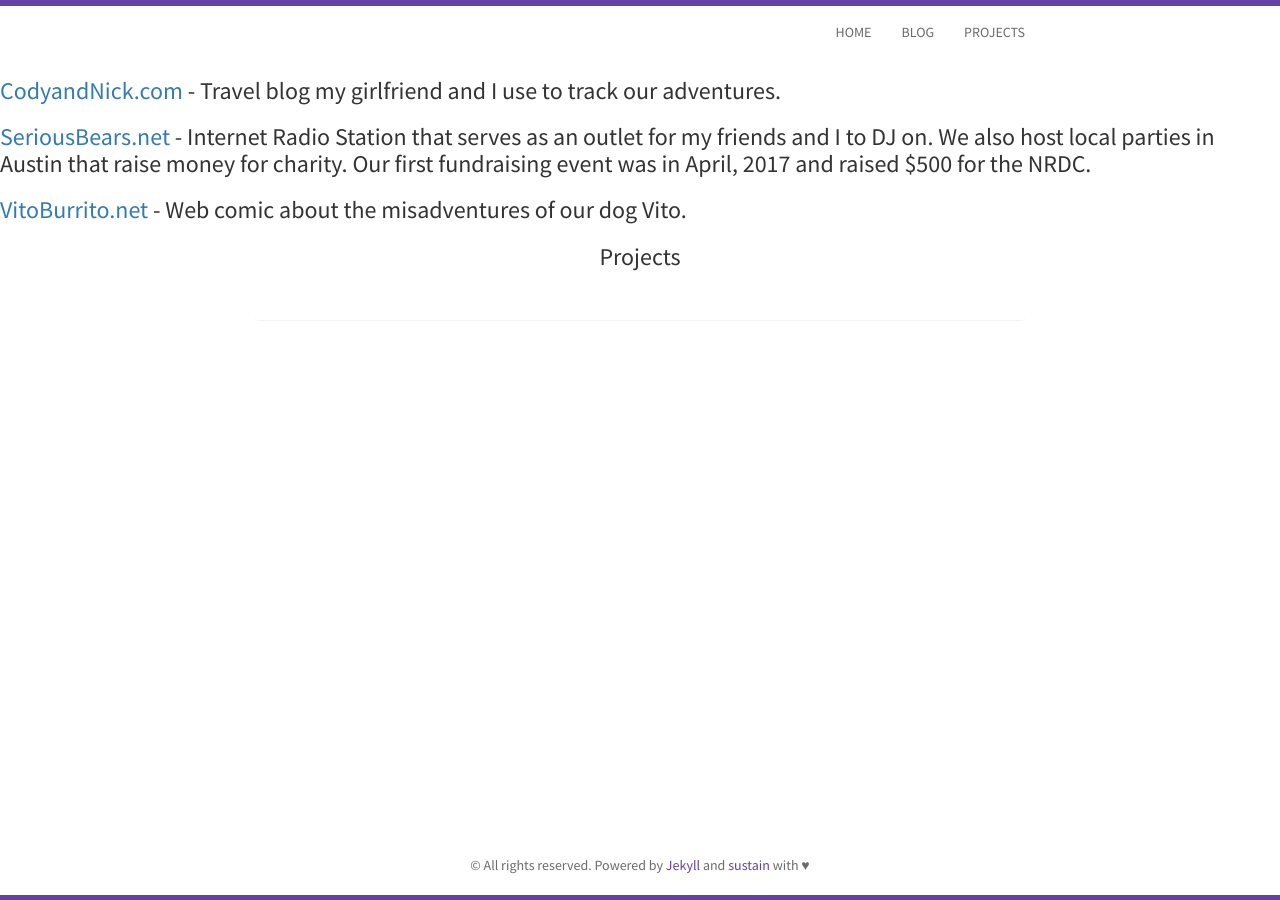
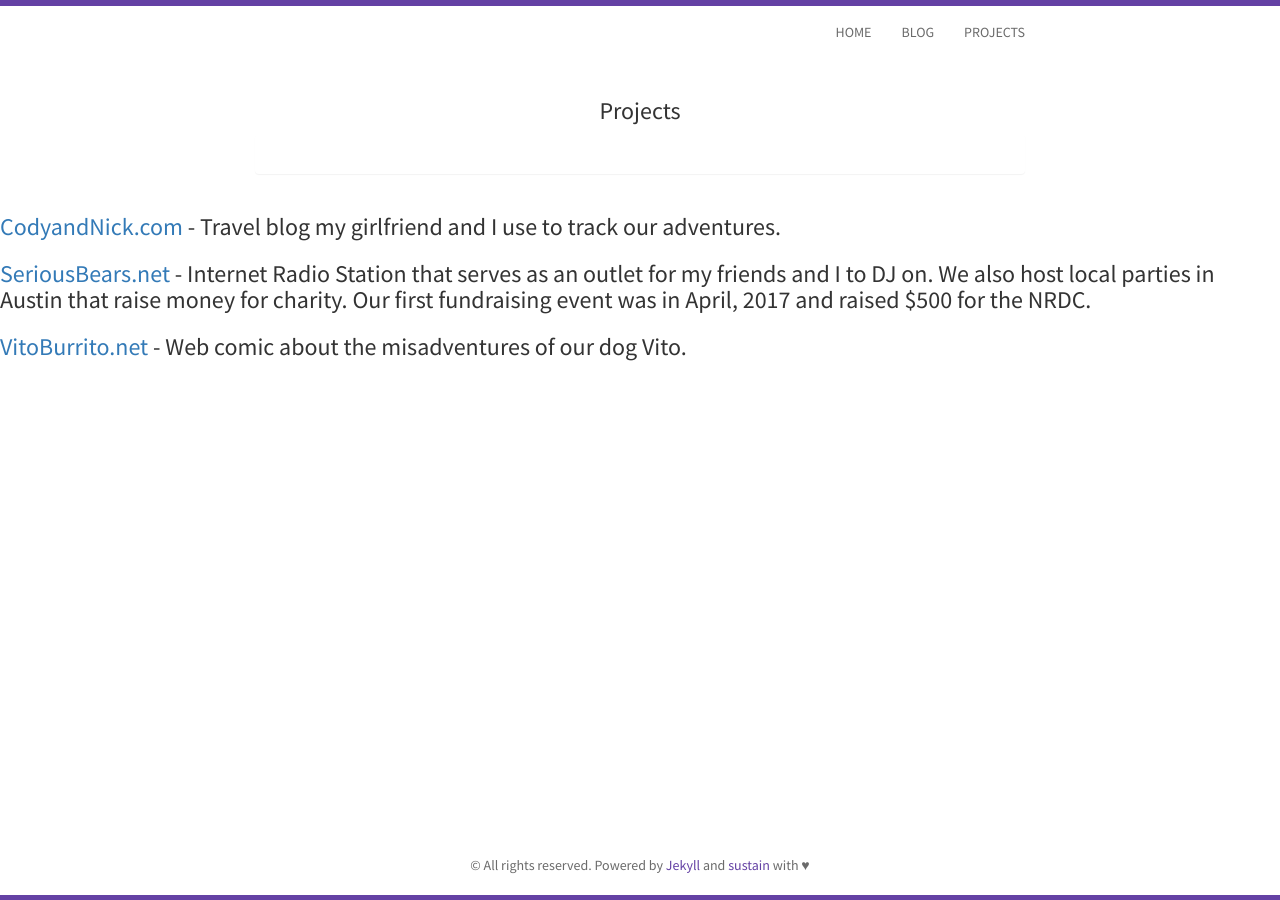
Before and after one commit to NLaff/Lafferty.co, a Jekyll site: the page built from projects.html, in a window 1280 px wide. Built offline with Jekyll 4.4.1, drawn with Linux system fonts in a browser that asks for light colours; nearby versions of some CDN libraries.

Commit message:
rearranged text

```diff
--- a/projects.html
+++ b/projects.html
@@ -2,7 +2,9 @@
 layout: page
 title: Projects
 ---
+
+{% include projects.html %}
+
 <h3><a href="http://CodyandNick.com">CodyandNick.com</a> - Travel blog my girlfriend and I use to track our adventures.
 <h3><a href="http://SeriousBears.net">SeriousBears.net</a> - Internet Radio Station that serves as an outlet for my friends and I to DJ on. We also host local parties in Austin that raise money for charity. Our first fundraising event was in April, 2017 and raised $500 for the NRDC.
 <h3><a href="http://VitoBurrito.net">VitoBurrito.net</a> - Web comic about the misadventures of our dog Vito.
-{% include projects.html %}
```
